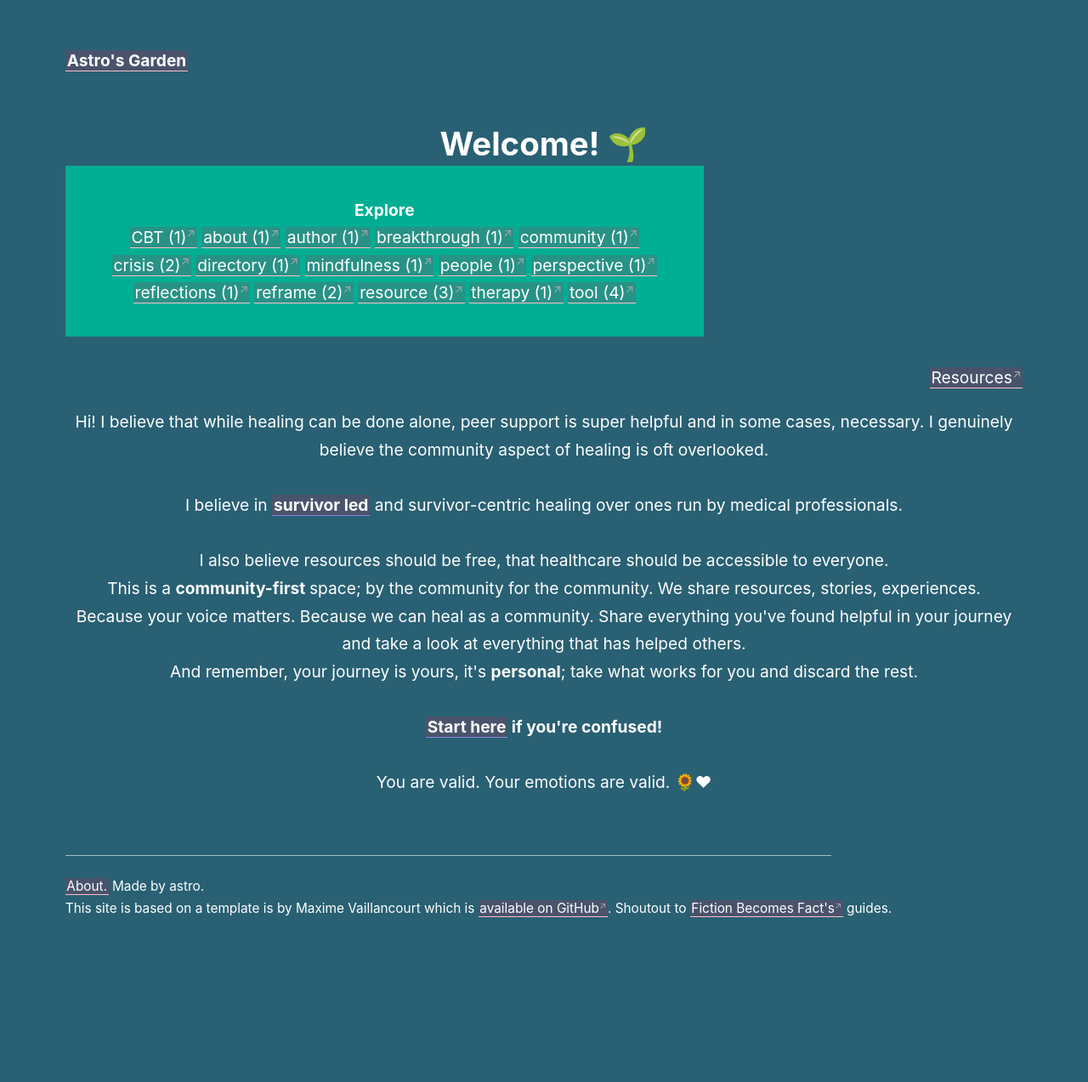
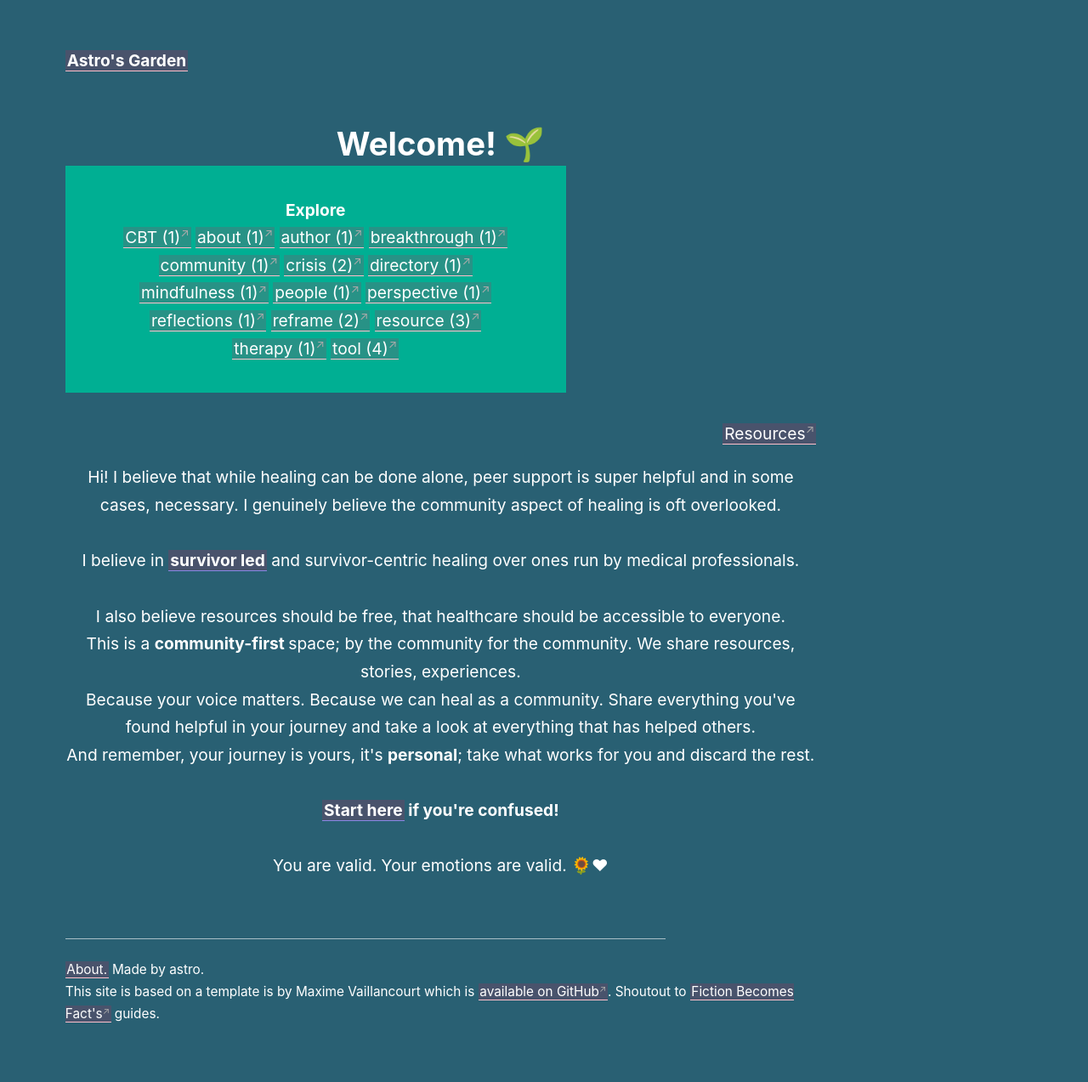
Before and after one commit to corvusdeinanis/astrosgarden, a Jekyll site: the page built from index.html, in a window 1280 px wide. Shown: the whole page at 85% size. Built offline with Jekyll 4.4.1, drawn with Linux system fonts in a browser that asks for light colours; the list of posts is cut into pages by our own code; before the commit the page ends 1149 px from its top, so only the background shows below that.

Commit message:
Update index.html

```diff
--- a/index.html
+++ b/index.html
@@ -10,7 +10,7 @@ pagination:
 <h1 style ="text-align:center;"> Welcome! 🌱 </h1>
 
 
-<div class="center" style="box-sizing: border-box;width: 50%,border: 5px solid red;padding: 1rem 3rem; background: #00af93; margin-bottom: 2rem;max-width: 66.666667%;">
+<div class=center style="box-sizing: border-box;width: 50%,border: 5px solid red;padding: 1rem 3rem; background: #00af93; margin-bottom: 2rem;max-width: 66.666667%;">
 
 <p style="text-align:center;">
   <b>Explore</b>
@@ -71,6 +71,12 @@ Because your voice matters. Because we can heal as a community. Share everything
 You are valid. Your emotions are valid. 🌻♥
 	</p>
 
+<style>
+  .wrapper {
+    max-width: 46em;
+  }
+</style>
+
 
    <script data-goatcounter="https://healing.goatcounter.com/count"
         async src="//gc.zgo.at/count.js"></script>
```
